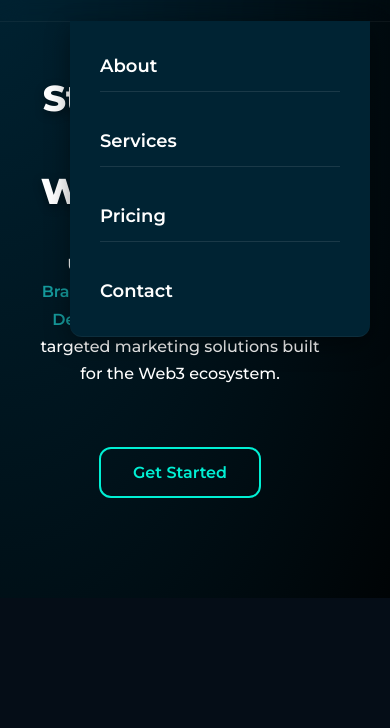
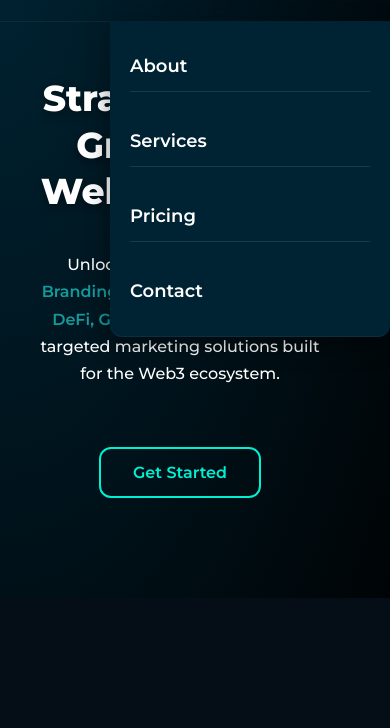
Before and after one commit to RektRider/Web3Across-Final-workingsite, a website: page index.html in a window 390 px wide. Both pictures are taken after a click on the element 340 px from the left and 38 px from the top of the page. Shown: the part 55-783 px from the top of the page. Drawn offline with Linux system fonts and the light colour scheme.

Commit message:
Update styles.css

```diff
--- a/styles.css
+++ b/styles.css
@@ -1,6 +1,7 @@
 /* === GLOBAL STYLES === */
 body {
   margin: 0;
+  overflow-x: hidden;
   background: radial-gradient(ellipse at top left, #002333 0%, #000000 100%);
   background-attachment: fixed;
   background-size: cover;
@@ -154,15 +155,17 @@ header {
   flex-direction: column;
   position: absolute;
   top: 100%;
-    right: 20px;
-    width: 240px;
+  right: 0;
+  width: 100vw; /* full width */
+  max-width: 280px;
   background: #002333;
   backdrop-filter: blur(10px);
-    padding: 20px 30px;
+  padding: 20px;
   z-index: 1000;
   border-bottom: 1px solid rgba(255, 255, 255, 0.05);
   box-shadow: 0 8px 24px rgba(0, 0, 0, 0.4);
   border-radius: 0 0 12px 12px;
+  box-sizing: border-box;
 }
 
   .nav-links.active {
```
Lines whose indentation alone changed are shown as unchanged.
